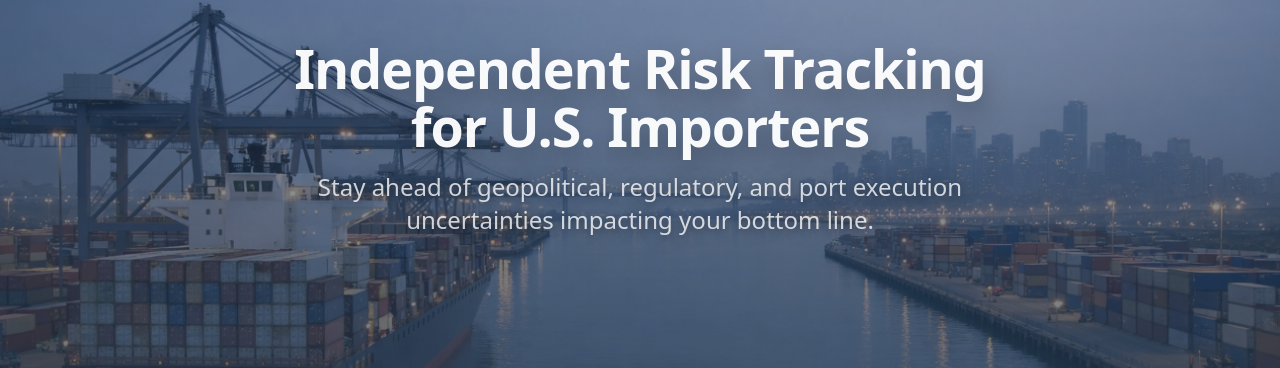
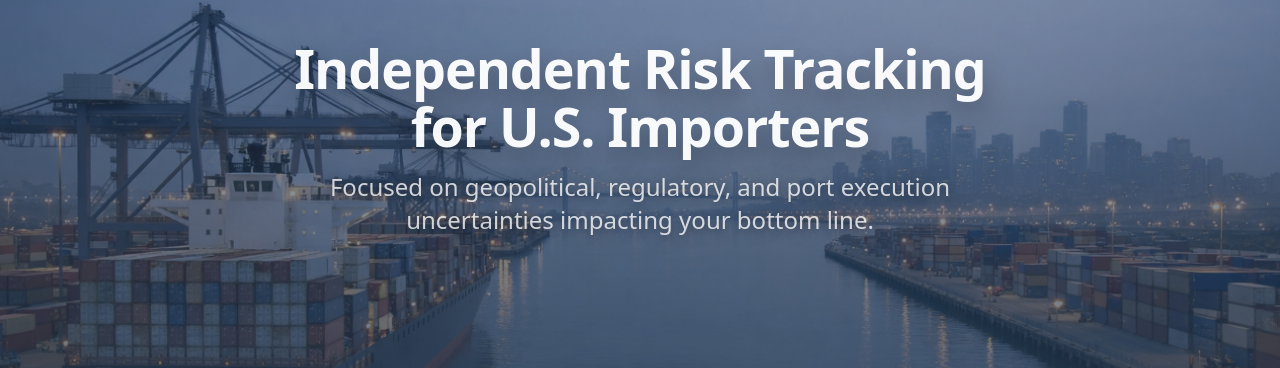
Before and after one commit to importrisk/import-risk-intelligence-site, a Jekyll site: the page built from index.html, in a window 1280 px wide. Shown: the part 152-520 px from the top of the page. Built offline with Jekyll 4.4.1, drawn with Linux system fonts in a browser that asks for light colours.

Commit message:
Update index.html

```diff
--- a/index.html
+++ b/index.html
@@ -16,7 +16,7 @@ description: Independent risk assessment for U.S. importers.
     </h1>
 
     <p class="hero-subtitle">
-      Stay ahead of geopolitical, regulatory, and port execution uncertainties impacting your bottom line.
+      Focused on geopolitical, regulatory, and port execution uncertainties impacting your bottom line.
     </p>
 
     <div class="hero-actions">
```
